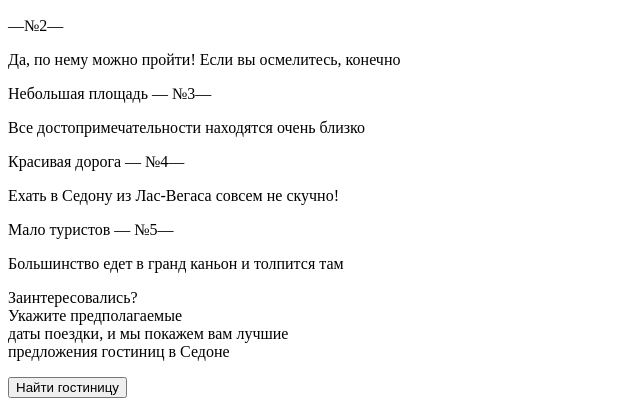
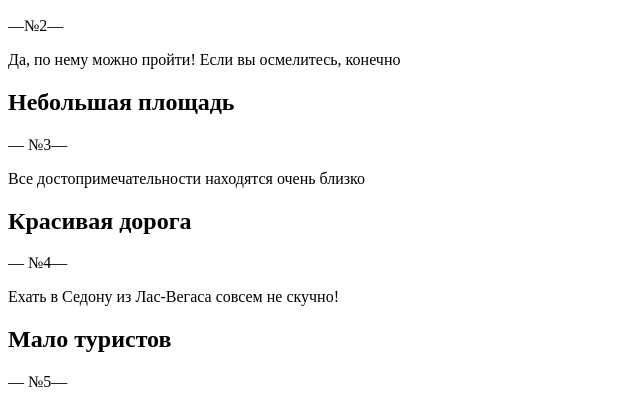
Before and after one commit to Tanya-tech-tech/703337-sedona-19, a website: page source/index.html in a window 1280 px wide. Shown: the part 813-1216 px from the top of the page, without its empty margins (0-640 px from the left). Drawn offline with Linux system fonts and the light colour scheme.

Commit message:
Исправления

```diff
--- a/source/index.html
+++ b/source/index.html
@@ -87,26 +87,26 @@
 			</section>
 
 			<section class="reasons-one three">
-				<span class="title-1">Небольшая площадь</span>
+				<h2 class="title-1">Небольшая площадь</h2>
 				<span class="number-reason">— №3—</span>
 				<p>
-					<span class="down">Все достопримечательности находятся очень близко</span>
+					Все достопримечательности находятся очень близко
 				</p>
 			</section>
 
 			<section class="reasons-one three">
-				<span class="title-1">Красивая дорога</span>
+				<h2 class="title-1">Красивая дорога</h2>
 				<span class="number-reason">— №4—</span>
 				<p>
-					<span class="down">Ехать в Седону из Лас-Вегаса совсем не скучно!</span>
+					Ехать в Седону из Лас-Вегаса совсем не скучно!
 				</p>
 			</section>
 
 			<section class="reasons-one three">
-				<span class="title-1">Мало туристов</span>
+				<h2 class="title-1">Мало туристов</h2>
 				<span class="number-reason">— №5—</span>
 				<p>
-					<span class="down">Большинство едет в гранд каньон и толпится там</span>
+					Большинство едет в гранд каньон и толпится там
 				</p>
 			</section>
 	</section><!-- class="info"-->
```
Also changed, not shown: source/form.html (+2 -2 lines).
